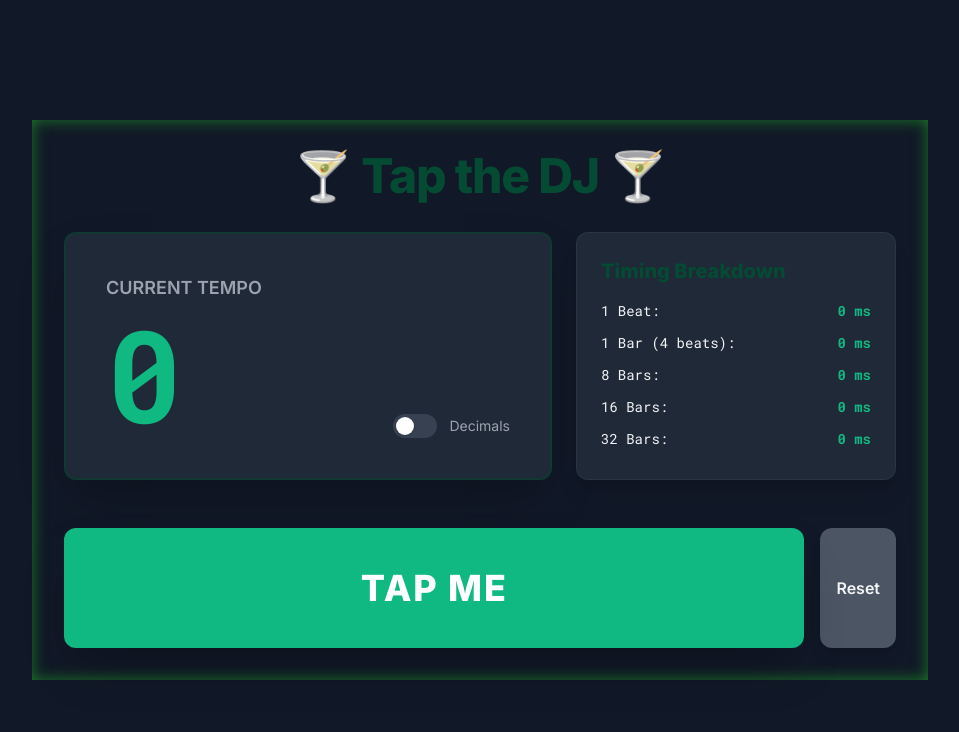
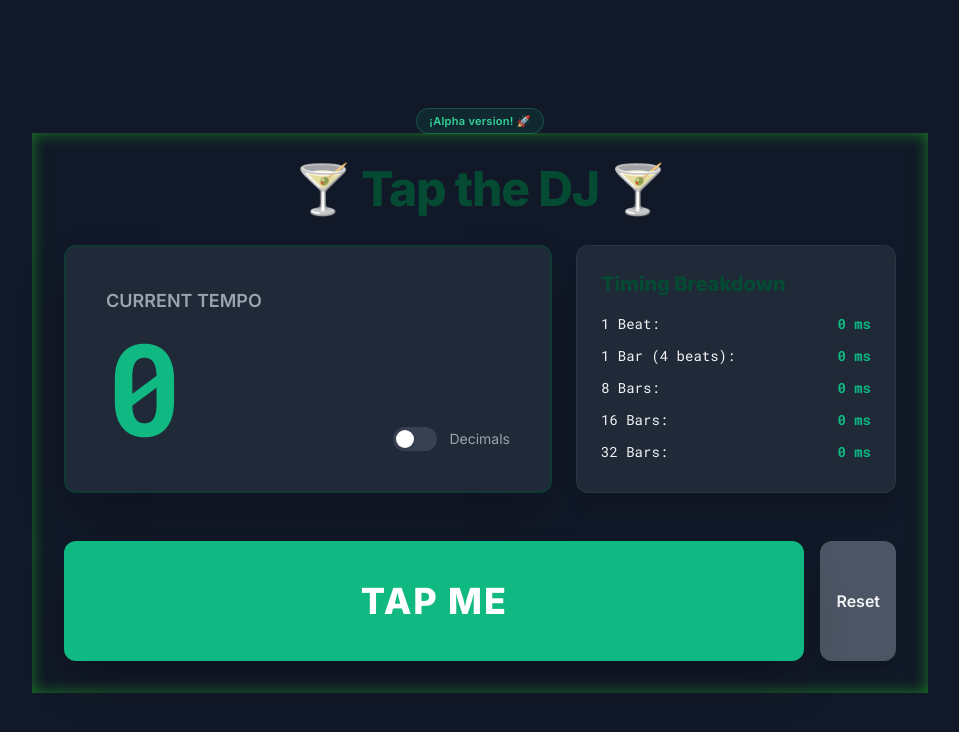
Before and after one commit to amp1ee/tap-the-deejay, a plain HTML site: page index.html in a window 1280 px wide. Shown: the whole page, without its empty margins (160-1119 px from the left). Drawn offline with nearby package versions, Linux system fonts and the light colour scheme.

Commit message:
Add alpha version' banner

```diff
--- a/index.html
+++ b/index.html
@@ -63,10 +63,15 @@
 	<link rel="manifest" href="/assets/config/site.webmanifest">
 </head>
 
-
-
 <body class="p-4 md:p-8 flex flex-col items-center justify-center">
-
+	<p>
+	  <span
+	    class="inline-flex items-center gap-1 rounded-full px-3 py-1 text-[11px] font-semibold tracking-wide
+	           bg-emerald-500/10 text-emerald-400 ring-1 ring-emerald-400/30
+	           dark:bg-emerald-400/10 dark:text-emerald-300 dark:ring-emerald-300/30">
+	    	¡Alpha version! 🚀
+	  </span>
+	</p>
 	<!-- Main Application Container -->
     <!-- The dynamic-glow class is applied here -->
     <div id="app" class="w-full max-w-4xl space-y-8 dynamic-glow p-4 sm:p-6 md:p-8">
@@ -158,9 +163,6 @@
 
     </div>
 
-
-
-    </div>
     <!-- Tap The DJ: Entry Point -->
     <script type="module" src="js/tap-the-deejay.js"></script>
 </body>
```
